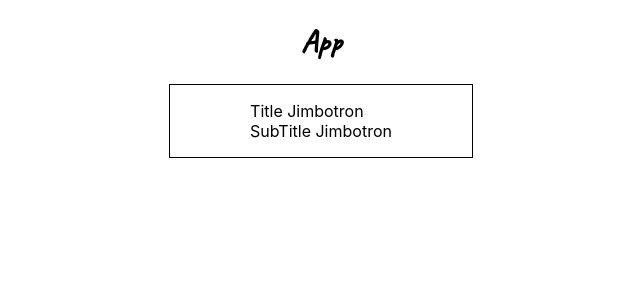
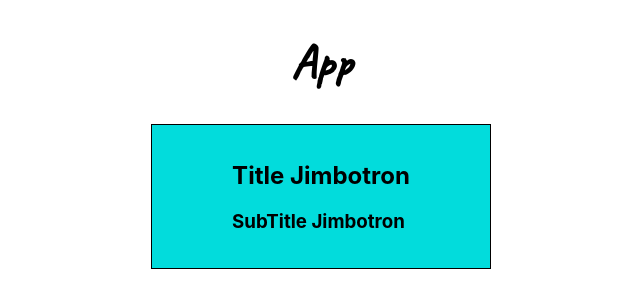
Before and after one commit to GreenCatInForest/jimbotron-react-app, a React (Create React App) app: page / in a window 1280 px wide. Shown: the top 308 px of the page, without its empty margins (319-959 px from the left). Built offline with nearby package versions, Linux system fonts and the light colour scheme.

Commit message:
styled Jimbotron

```diff
--- a/src/components/Jimbotron.js
+++ b/src/components/Jimbotron.js
@@ -1,8 +1,8 @@
 export const Jimbotron = () => {
   return (
     <div className="jimbotron">
-      <div className="titleJimbotron">Title Jimbotron</div>
-      <div className="subTitleJimbotron">SubTitle Jimbotron</div>
+      <h2 className="titleJimbotron">Title Jimbotron</h2>
+      <h3 className="subTitleJimbotron">SubTitle Jimbotron</h3>
     </div>
   );
 };
--- a/src/index.css
+++ b/src/index.css
@@ -20,9 +20,11 @@ div.App {
 
 div.App h1 {
   font-family: "Caveat", cursive;
+  font-size: 3em;
 }
 
 .jimbotron {
   padding: 1em 5em;
   border: 1px solid black;
+  background-color: rgb(2, 220, 220);
 }
```
